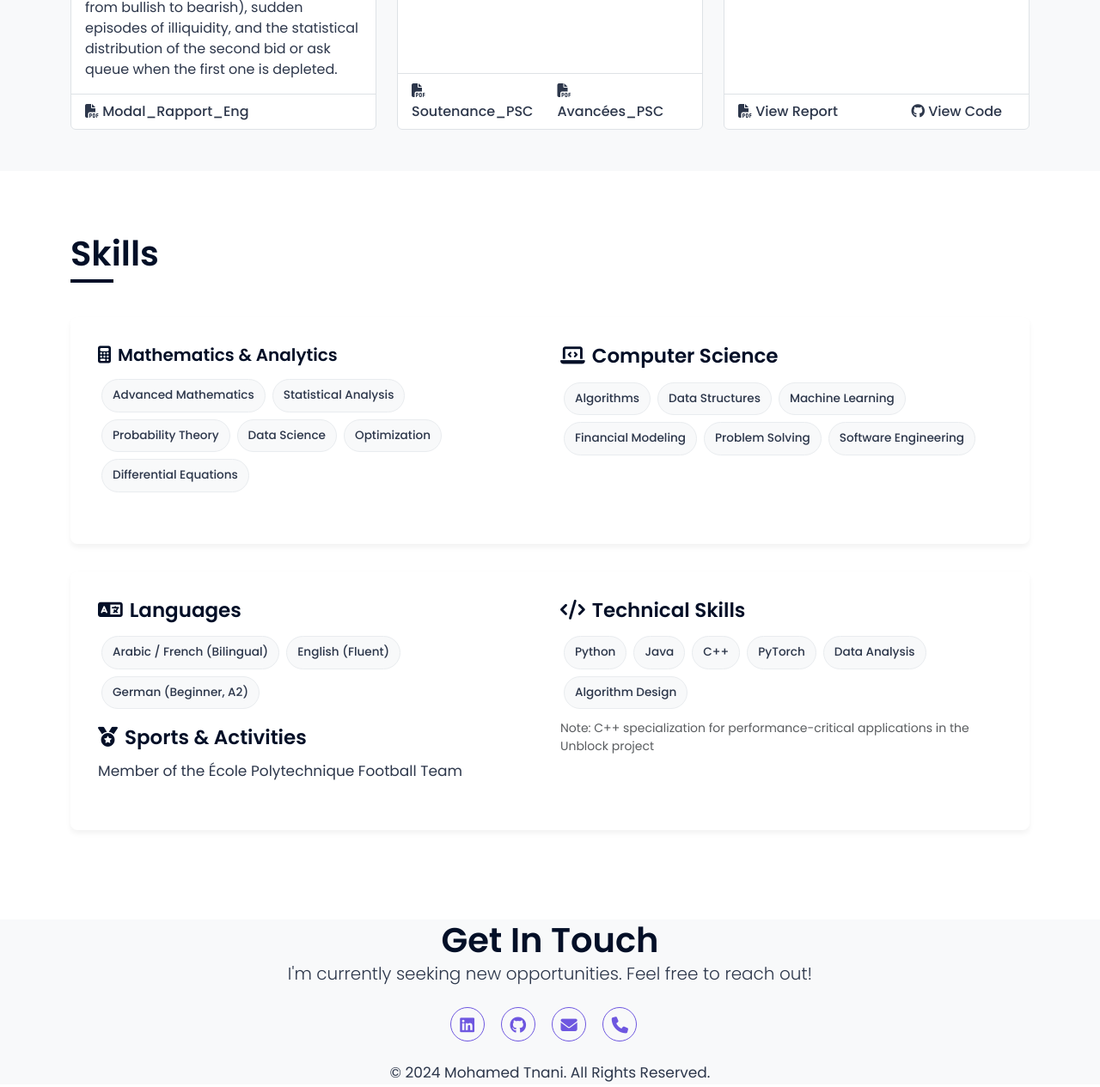
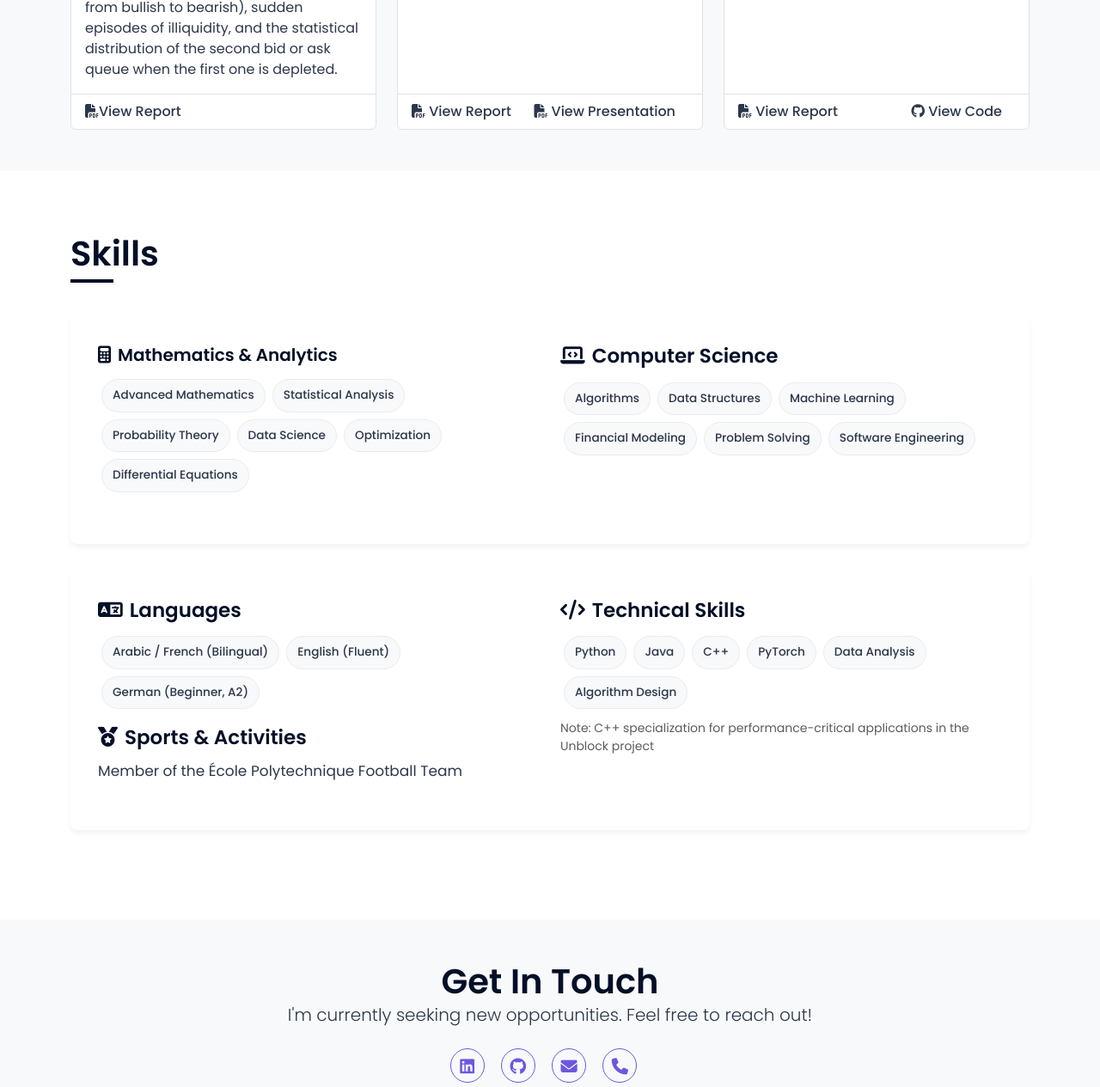
Before and after one commit to mdshukur/Tnani, a plain HTML site: page index.html in a window 1280 px wide. Shown: the part 3722-4987 px from the top of the page at 86% size. Drawn offline with nearby package versions, Linux system fonts and the light colour scheme.

Commit message:
Add files via upload

```diff
--- a/index.html
+++ b/index.html
@@ -300,7 +300,7 @@
               </p>
             </div>
             <div class="card-footer d-flex justify-content-between">
-              <a href="assets/files/modal_rapport_eng.pdf" target="_blank"><i class="fas fa-file-pdf"></i> Modal_Rapport_Eng</a>
+              <a href="assets/files/modal_rapport_eng.pdf" target="_blank"><i class="fas fa-file-pdf"></i>View Report</a>
             </div>
           </div>
         </div>
@@ -319,8 +319,8 @@
               </p>
             </div>
             <div class="card-footer d-flex justify-content-between">
-              <a href="assets/files/soutenance_psc.pdf" target="_blank"><i class="fas fa-file-pdf"></i> Soutenance_PSC</a>
-              <a href="assets/files/Avancées_PSC (1).pdf" target="_blank"><i class="fas fa-file-pdf"></i> Avancées_PSC</a>
+              <a href="assets/files/soutenance_psc.pdf" target="_blank"><i class="fas fa-file-pdf"></i> View Report</a>
+              <a href="assets/files/Avancées_PSC (1).pdf" target="_blank"><i class="fas fa-file-pdf"></i> View Presentation</a>
             </div>
           </div>
         </div>
@@ -419,7 +419,7 @@
   </section>
 
   <!-- Contact Section -->
-  <footer id="contact" class="footer">
+  <footer id="contact" class="footer pt-md-5 pt-4">
     <div class="container">
       <h2>Get In Touch</h2>
       <p class="lead mb-4">
```
